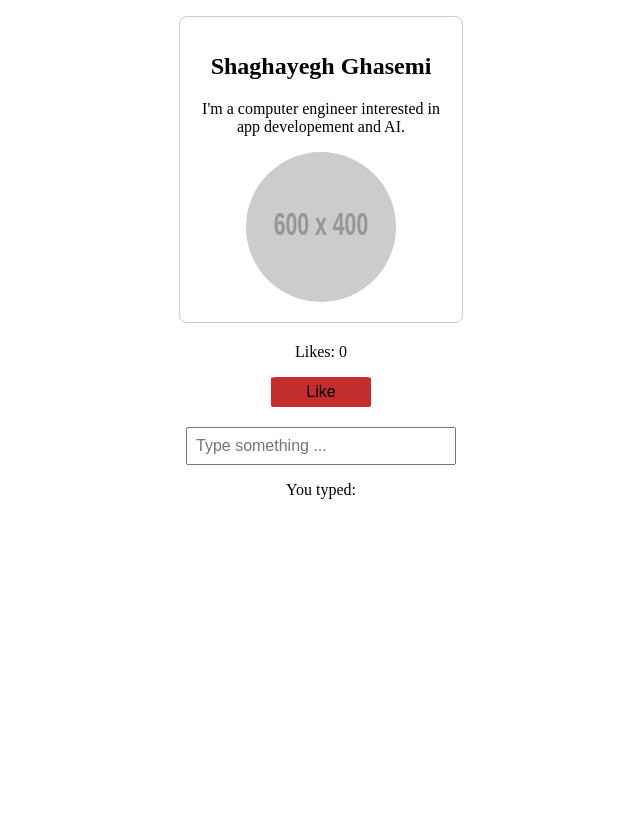
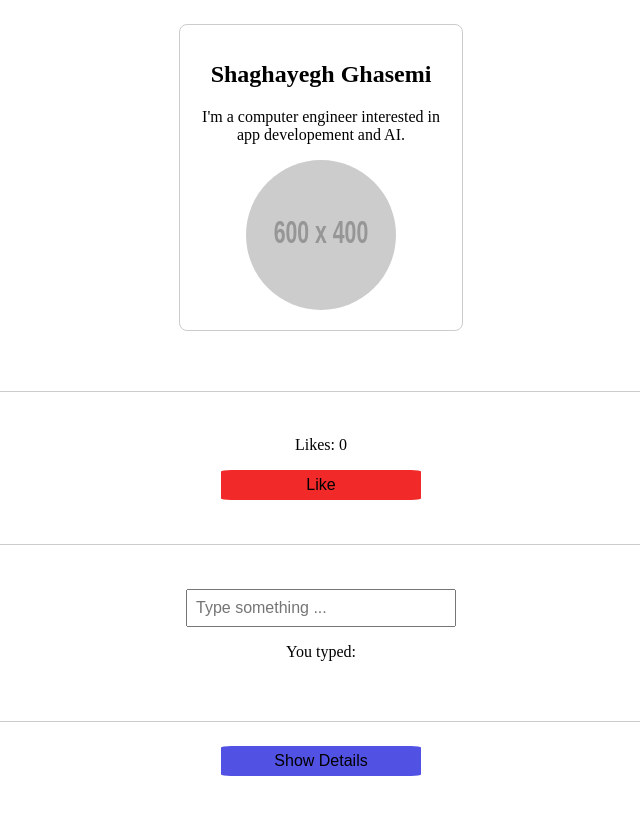
Before and after one commit to shaghayegh-ghasemi/Angular_Fundamentals, an Angular app: page / in a window 1280 px wide. Shown: the top 814 px of the page, without its empty margins (319-959 px from the left). Built offline with nearby package versions, Linux system fonts and the light colour scheme.

Commit message:
conditional display added

```diff
--- a/src/app/app.component.css
+++ b/src/app/app.component.css
@@ -0,0 +1,32 @@
+:host {
+    display: flex;
+    flex-direction: column;
+    align-items: center;
+    justify-content: center;
+    min-height: 100vh;
+}
+
+app-profile-card,
+app-like-button,
+app-input-display {
+    margin-bottom: 20px;
+}
+
+.extra-info-button {
+    margin-bottom: 2%;
+    background-color: rgb(81, 81, 228);
+    padding: 8px 16 px;
+    font-size: 16px;
+    border: none;
+    width: 200px;
+    height: 30px;
+    border-radius: 5%;
+}
+
+hr {
+    width: 80%;
+    border: none;
+    height: 1px;
+    background-color: #ccc;
+    margin: 24px 0;
+}
--- a/src/app/app.component.html
+++ b/src/app/app.component.html
@@ -1,3 +1,21 @@
+<!-- Simple Profile Component -->
 <app-profile-card></app-profile-card>
+<hr>
+
+<!-- Interactive Like Button -->
 <app-like-button></app-like-button>
+<hr>
+
+<!-- Input Field and Displayshow -->
 <app-input-display></app-input-display>
+<hr>
+
+<!-- Conditional Display with *ngIf -->
+ <button (click)="toggleDetails()" class="extra-info-button">
+    {{showDetails ? 'Hide Details' : 'Show Details'}}
+ </button>
+
+ <div *ngIf="showDetails">
+    This is some extra information!
+ </div>
+ <hr>
--- a/src/app/app.component.ts
+++ b/src/app/app.component.ts
@@ -2,13 +2,20 @@ import { Component } from '@angular/core';
 import { ProfileCardComponent } from "./profile-card/profile-card.component";
 import { LikeButtonComponent } from './like-button/like-button.component';
 import { InputDisplayComponent } from './input-display/input-display.component';
+import { NgIf } from '@angular/common';
 
 @Component({
   selector: 'app-root',
-  imports: [ProfileCardComponent, LikeButtonComponent, InputDisplayComponent],
+  imports: [ProfileCardComponent, LikeButtonComponent, InputDisplayComponent, NgIf],
   templateUrl: './app.component.html',
   styleUrl: './app.component.css'
 })
 export class AppComponent {
   title = 'angular-practice';
+
+  showDetails: boolean = false;
+
+  toggleDetails(): void {
+    this.showDetails = !this.showDetails;
+  }
 }
--- a/src/app/input-display/input-display.component.html
+++ b/src/app/input-display/input-display.component.html
@@ -1,4 +1,4 @@
 <div class="input-div">
     <input type="text" (input)="updateText($event)" placeholder="Type something ...">
-    <p>You typed: <br> {{inputText}} </p>
+    <p>You typed:  {{inputText}} </p>
 </div>
--- a/src/app/like-button/like-button.component.css
+++ b/src/app/like-button/like-button.component.css
@@ -6,9 +6,9 @@
 .like-div button {
     padding: 8px 16 px;
     font-size: 16px;
-    background-color: rgb(196, 45, 45);
+    background-color: rgb(241, 41, 41);
     border: none;
-    width: 100px;
+    width: 200px;
     height: 30px;
     border-radius: 5%;
 }
```
